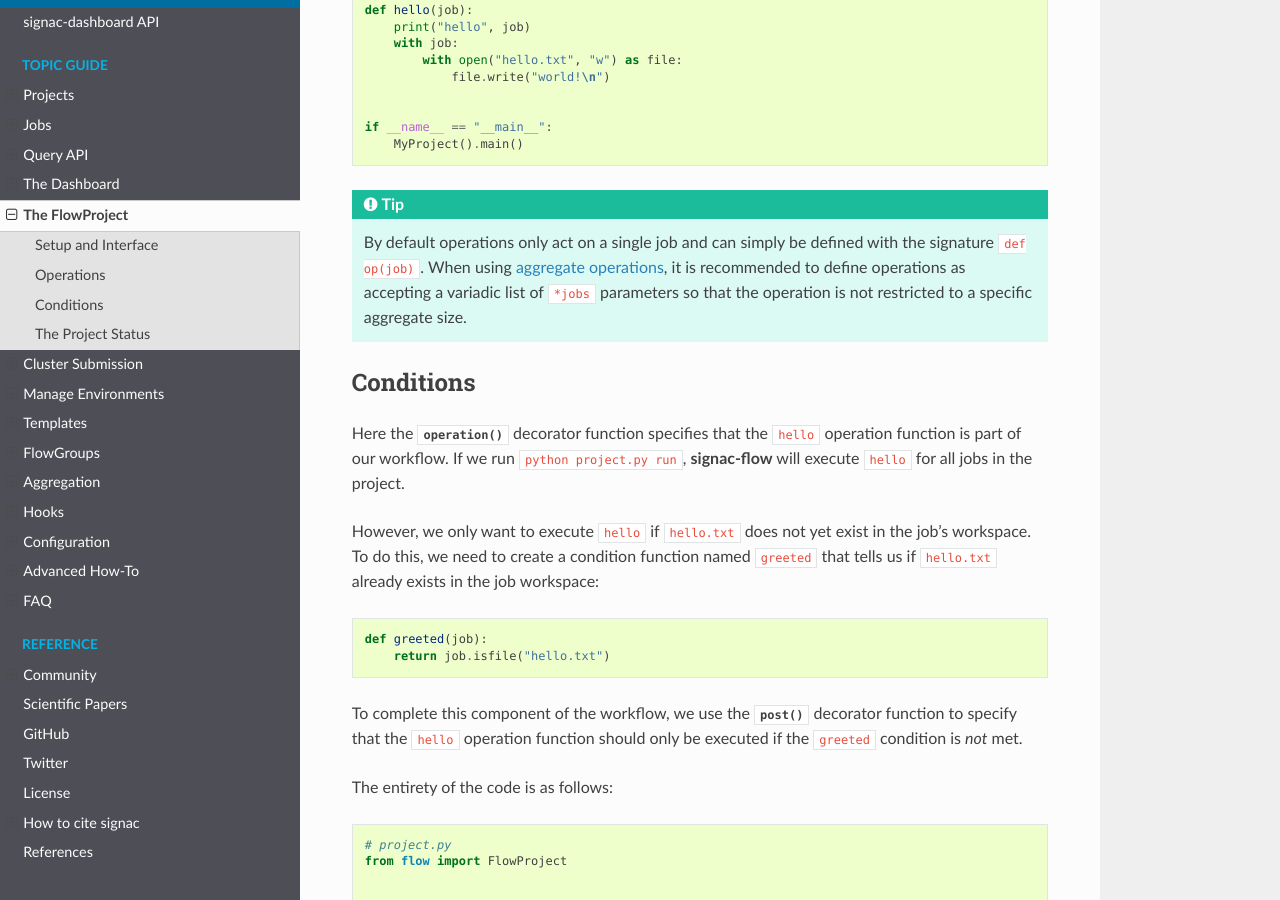
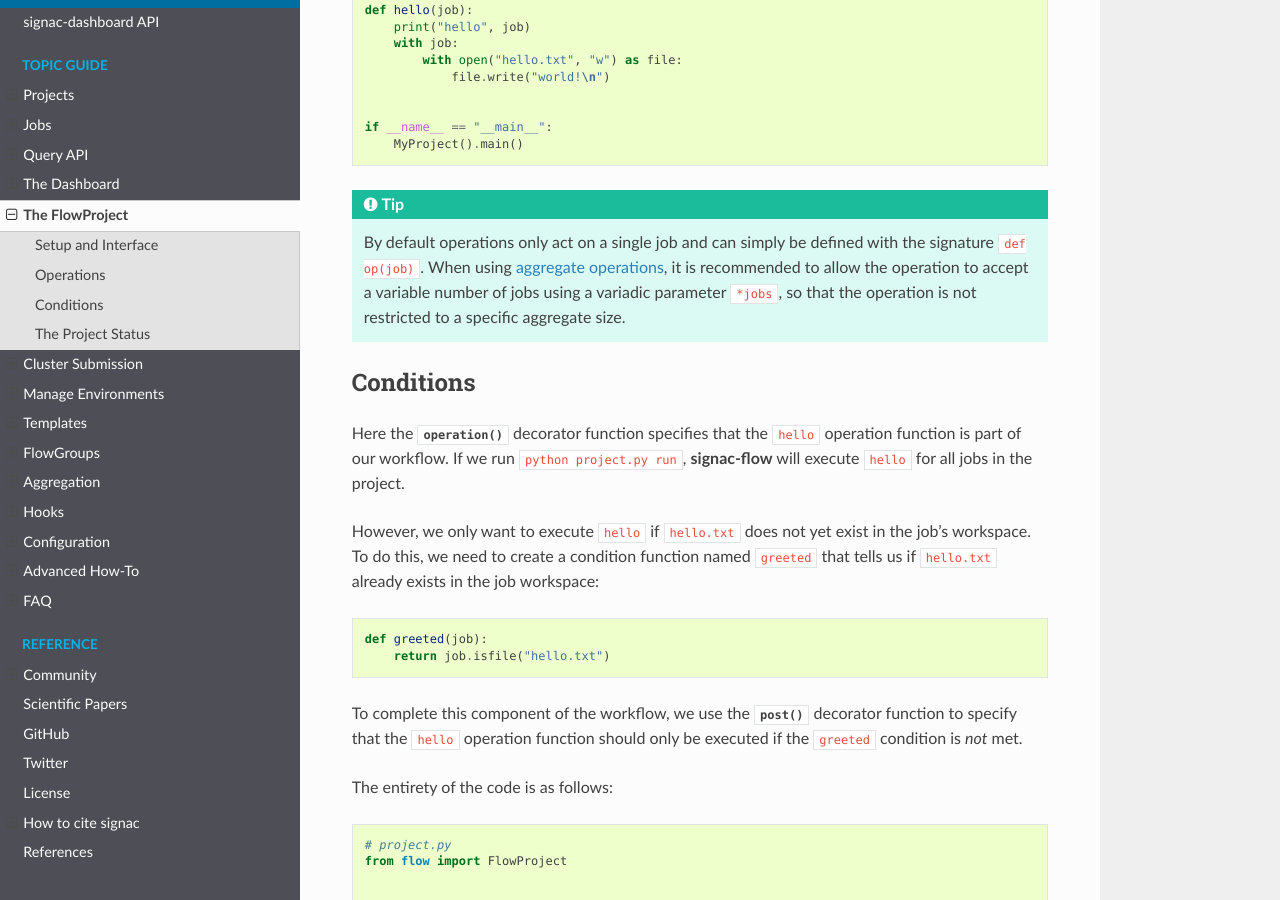
Before and after one commit to glotzerlab/signac-docs, a Sphinx documentation site: the page built from docs/source/flow-project.rst, in a window 1280 px wide and 900 px high, scrolled down 1724 px. Built offline with Sphinx 7.4.7 and the Read the Docs theme 2.0.0, drawn with Linux system fonts in a browser that asks for light colours.

Commit message:
Update docs/source/flow-project.rst
Co-authored-by: Corwin Kerr <cbkerr@umich.edu>

```diff
--- a/docs/source/flow-project.rst
+++ b/docs/source/flow-project.rst
@@ -93,7 +93,7 @@ A very simple *operation*, which creates a file called ``hello.txt`` within a jo
 .. tip::
 
     By default operations only act on a single job and can simply be defined with the signature ``def op(job)``.
-    When using :ref:`aggregate operations <aggregation>`, it is recommended to define operations as accepting a variadic list of ``*jobs`` parameters so that the operation is not restricted to a specific aggregate size.
+    When using :ref:`aggregate operations <aggregation>`, it is recommended to allow the operation to accept a variable number of jobs using a variadic parameter ``*jobs``, so that the operation is not restricted to a specific aggregate size.
 
 
 .. _conditions:
```
